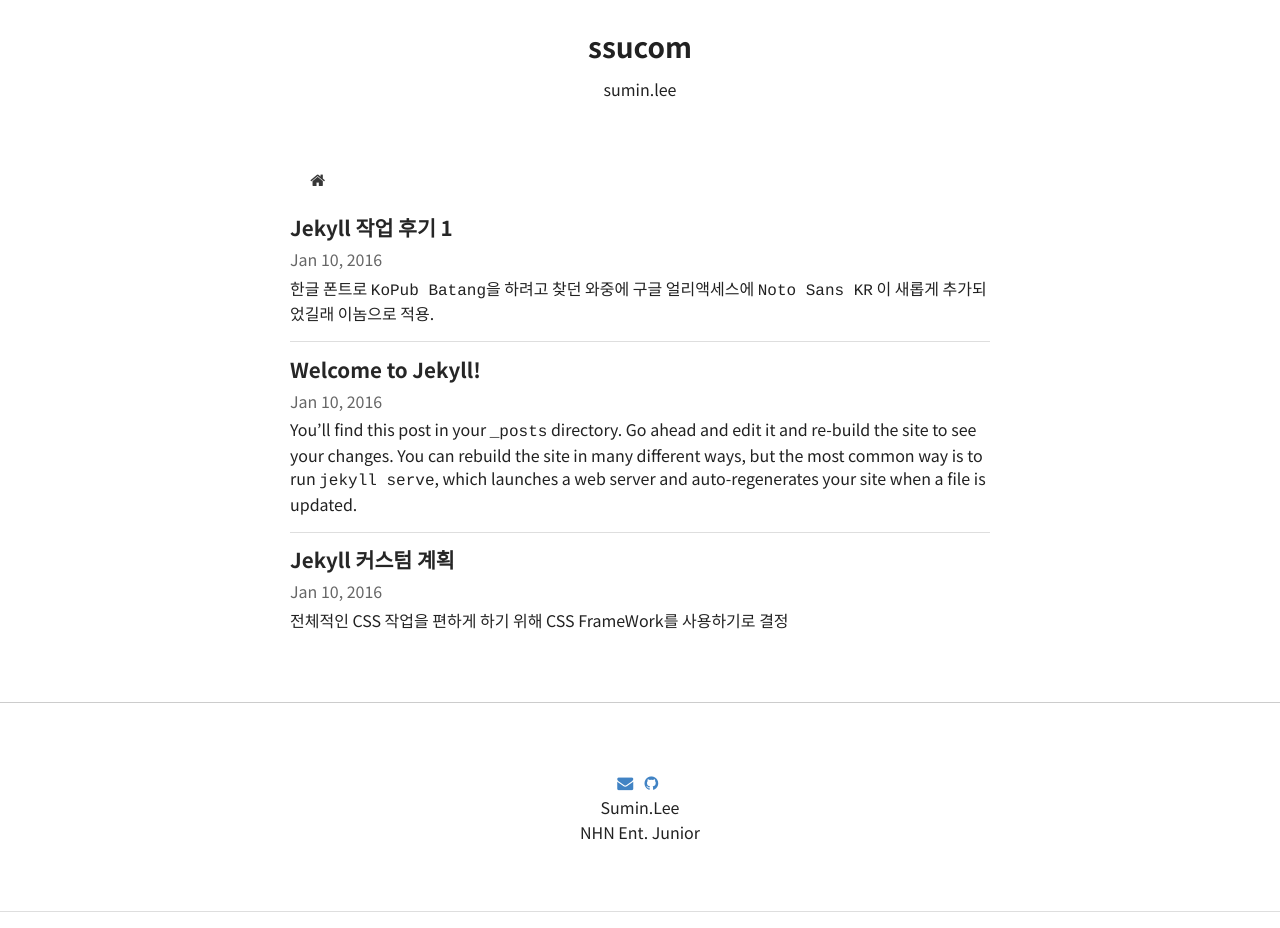
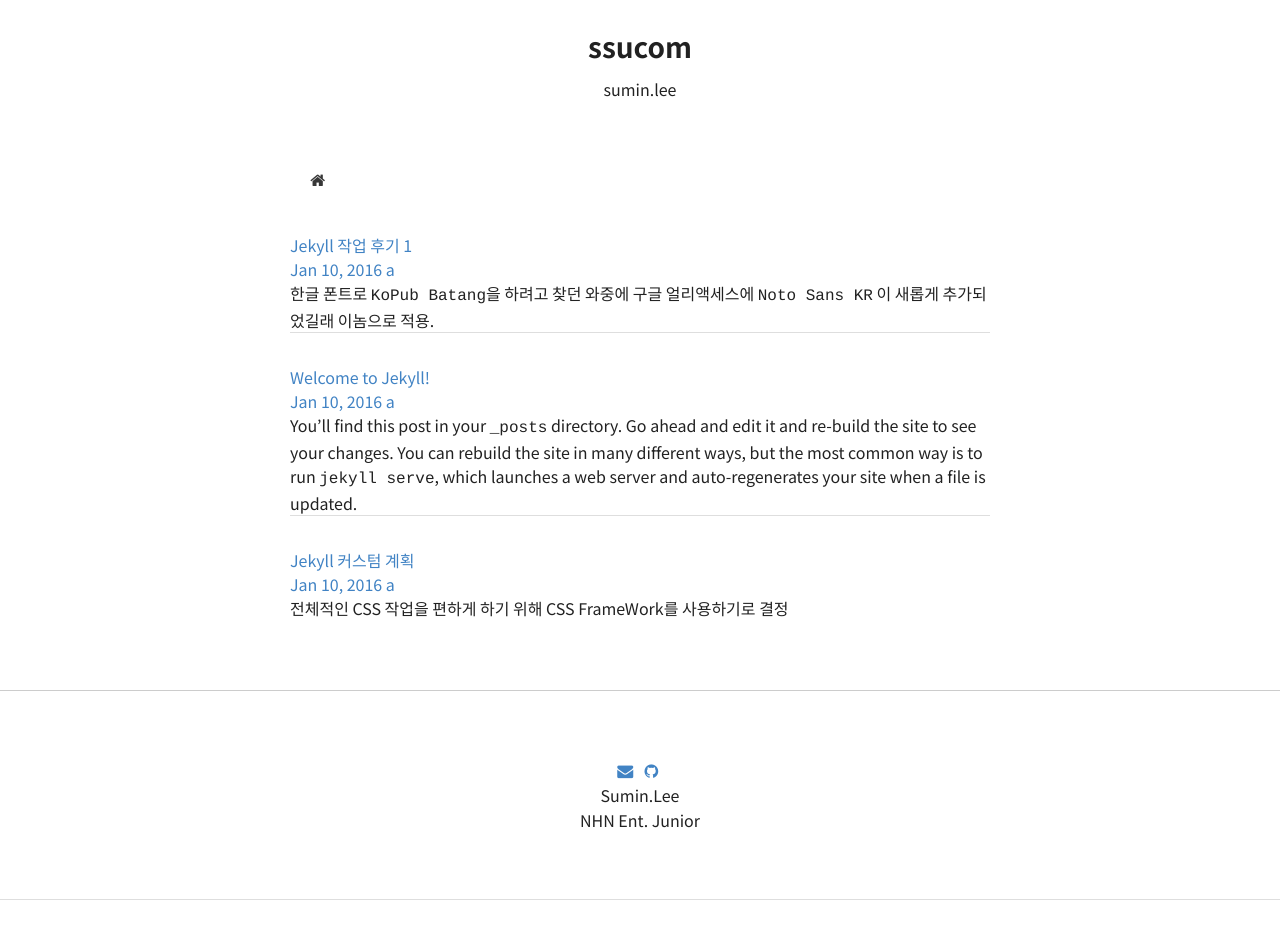
Before and after one commit to leesum-in/ssucom502.github.io, a Jekyll site: the page built from index.html, in a window 1280 px wide. Built offline with Jekyll 4.4.1, drawn with Linux system fonts in a browser that asks for light colours; Markdown is read by kramdown in place of the engine named in the settings; comment, search, counter and statistics services are not loaded.

Commit message:
disqus 댓글수 test

```diff
--- a/index.html
+++ b/index.html
@@ -4,11 +4,12 @@
 
 <div class="ui divided items">
   {% for post in site.posts %}
-  <a class="item" href="{{ post.url | prepend: site.baseurl }}#disqus_thread">
+  <a class="item" href="{{ post.url | prepend: site.baseurl }}">
     <div class="content">
       <div class="header">{{ post.title }}</div>
       <div class="meta">
         <span class="date">{{ post.date | date: "%b %-d, %Y"}}</span>
+        <a class="comment" href="{{ post.url | prepend: site.baseurl }}#disqus_thread">a</a>
       </div>
       <div class="description">{{ post.excerpt | remove: '<p>' | remove: '</p>' }}</div>
     </div>
```
